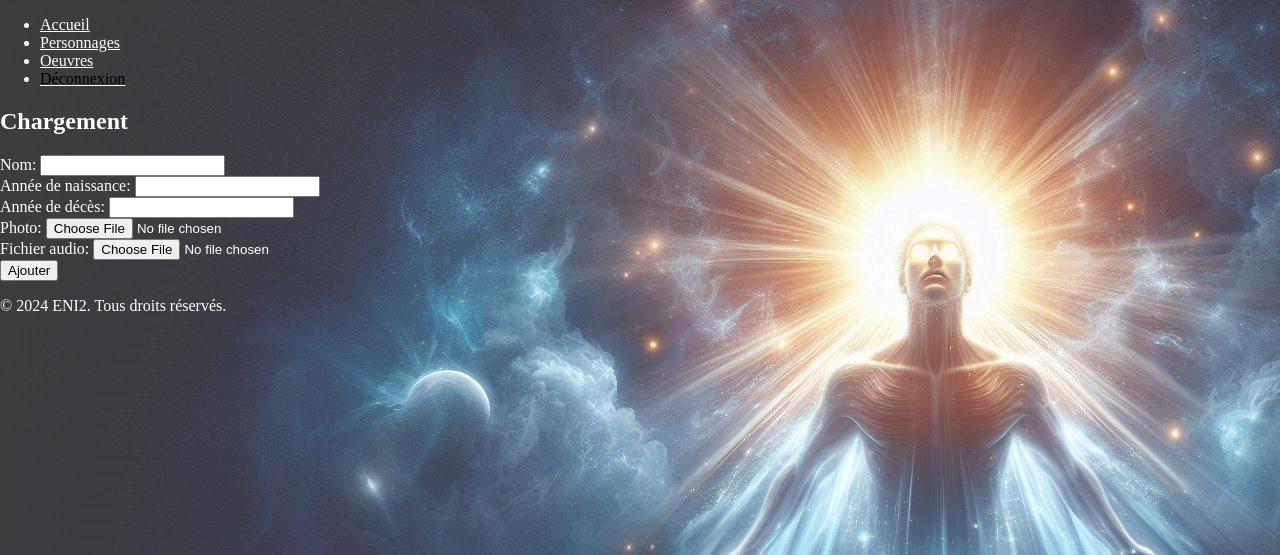
After one commit to Mister-J23/ProjetCDA, a Flask app: page /Chargement in a window 1280 px wide. The commit adds this page. Shown: the top 555 px of the page. Run offline with Flask 3, Linux system fonts and the light colour scheme; the visitor is signed in with stand-in values (Sample User, id 1).

Commit message:
Add files via upload

```diff
--- a/ProjetCDA/WEB_FLASK/app/__init__.py
+++ b/ProjetCDA/WEB_FLASK/app/__init__.py
@@ -8,6 +8,8 @@ app.secret_key ='svebberbrb'
 # Configuration de la base de données MySQL
 app.config['SQLALCHEMY_DATABASE_URI'] = 'mysql+pymysql://root:uimm@localhost/Philo'
 app.config['SQLALCHEMY_TRACK_MODIFICATIONS'] = False
+app.config['MAX_CONTENT_LENGTH'] = 50 * 1024 * 1024  # 50 MB
+
 
 # Initialisation de l'instance SQLAlchemy
 db = SQLAlchemy(app)
--- a/ProjetCDA/WEB_FLASK/app/routes.py
+++ b/ProjetCDA/WEB_FLASK/app/routes.py
@@ -1,4 +1,4 @@
-from flask import Flask, render_template,jsonify, send_file, abort, redirect, url_for, request, session
+from flask import Flask, render_template,jsonify, send_file, abort, redirect, url_for, request, session, flash
 from sqlalchemy import text
 from app import app, db
 from functools import wraps
@@ -8,10 +8,21 @@ import io
 def login_required(f):#Nécessite une connexion
     @wraps(f)
     def decorated_function(*args, **kwargs):
-        if 'username' not in session:  # Vérifie si l'utilisateur est connecté
+        if 'groupe' not in session:  # Vérifie si l'utilisateur est connecté
             return redirect(url_for('Connexion'))  # Rediriger vers la page de connexion si non connecté
         return f(*args, **kwargs)
     return decorated_function
+
+def login_required_Admin(f):  # Nécessite une connexion
+    @wraps(f)
+    def decorated_function_Admin(*args, **kwargs):
+        # Vérifie si l'utilisateur est connecté et s'il fait partie du groupe Admin
+        if 'groupe' not in session or session['groupe'] != 'Admin':
+            return redirect(url_for('Erreur', nb=3))  # Redirection vers la page d'erreur
+        return f(*args, **kwargs)
+    return decorated_function_Admin
+
+
 
 
 @app.route('/')
@@ -29,7 +40,6 @@ def déconnexion():
 
 
 
-
 @app.route('/Erreur/<int:nb>')
 def Erreur(nb):
     if nb==0:
@@ -38,6 +48,12 @@ def Erreur(nb):
         mes= "Problème de connexion"
     if nb==2:
         mes= "Nom d'utilisateur ou Mot de passe non valide"
+    if nb==3:
+        mes= "Page réservé aux administrateurs"
+    if nb==4:
+        mes= "Le POST n'a pas marché"
+    if nb==5:
+        mes= "Le POST a marché mais pas la requête"
     return mes
 
 
@@ -49,13 +65,14 @@ def login():
 
     # Vérifier les informations d'identification dans la base de données
     user = db.session.execute(
-        text("SELECT username FROM users WHERE username = :username AND password = :password"),
+        text("SELECT username, groupe FROM users WHERE username = :username AND password = :password"),
         {'username': username, 'password': password}
     ).fetchone()
 
     if user:
          # Ajouter l'utilisateur à la session
         session['username'] = user.username  # Assurez-vous que 'user.id' est bien récupéré de la base de données
+        session['groupe']=user.groupe
         print(session)
         return redirect(url_for('Home'))  # Rediriger vers la page d'accueil après connexion
 
@@ -68,6 +85,15 @@ def login():
 @login_required
 def Home():
     return render_template('Test.html')
+
+
+
+@app.route('/Personnage')
+@login_required
+def personnages():
+    # Récupérer toutes les images et fichiers audio
+    all_items = db.session.execute(text("SELECT * FROM extrait_audio")).fetchall()
+    return render_template('Personnages.html', items=all_items)
 
 @app.route('/audio/<int:id>')
 @login_required
@@ -103,15 +129,59 @@ def get_photo(id):
     except Exception as e:
         return f"Erreur lors de la récupération de l'image : {str(e)}"
 
-@app.route('/images') # decorators
-@login_required
-def Personnages():
-    return render_template('Personnages.html')
+@app.route('/charge', methods=['POST','GET'])
+@login_required_Admin
+def charge():
 
-@app.route('/Vidéos') # decorators
-@login_required
-def Vidéos():
-    return render_template('Vidéos.html')
+    print("La méthode charge() a été appelée")
+    if request.method == 'POST':
+        # Récupérer les données du formulaire
+        nom = request.form['nom']
+        naissance = request.form['naissance']
+        mort = request.form['mort']
+
+        # Récupérer les fichiers uploadés
+        photo = request.files['photo']
+        audio = request.files['audio']
+
+        # Lire le contenu des fichiers sous forme binaire
+
+        photo_data = photo.read()
+        audio_data = audio.read()
+
+
+        # Insérer les données dans la base de données avec des paramètres sécurisés
+        if db.session.execute(
+            text("INSERT INTO extrait_audio (nom, naissance, mort, photo, audio) VALUES (:nom, :naissance, :mort, :photo, :audio)"),
+            {'nom': nom, 'naissance': naissance, 'mort': mort, 'photo': photo_data, 'audio': audio_data}
+        ):
+
+            db.session.commit()  # Valide les changements
+            return redirect(url_for('personnages'))
+
+        return redirect(url_for('Erreur', nb=5))
+    elif request.method == 'GET':
+        return redirect(url_for('Erreur', nb=4))
+
+@app.route('/Chargement') # Charger des éléments dans la base
+@login_required_Admin
+def Page_chargement():
+    return render_template('charger.html')
+
+@app.route('/delete/<int:id>', methods=['POST']) #Supprimer des éléments de la base
+def delete_item(id):
+    # Supprimer l'élément de la base de données
+    db.session.execute(text("DELETE FROM extrait_audio WHERE id = :id"), {'id': id})
+    db.session.commit()
+    flash('Élément supprimé avec succès.', 'success')
+    return redirect(url_for('personnages'))
+
+
+
+@app.route('/Oeuvres') # decorators
+@login_required_Admin
+def oeuvres():
+    return render_template('Oeuvres.html')
 
 @app.route('/Contact') # decorators
 def Contact():
--- a/ProjetCDA/WEB_FLASK/app/static/style2.css
+++ b/ProjetCDA/WEB_FLASK/app/static/style2.css
@@ -32,7 +32,15 @@ figure {
 }
 
 figure img {
-    width: 360px;
-    height: 300px;
-    object-fit: cover; /* Facultatif : Ajuste le contenu de l'image pour remplir l'espace défini */
+    width: 30vw; /* 30% de la largeur de la fenêtre */
+    height: 30vw; /* 50% de la hauteur de la fenêtre */
+    object-fit: cover;
 }
+.icon{
+    width: 2vw; /* 30% de la largeur de la fenêtre */
+    height: 2vw; /* 50% de la hauteur de la fenêtre */
+
+}
+.black{
+    color: black;
+}
--- a/ProjetCDA/WEB_FLASK/app/templates/Test.html
+++ b/ProjetCDA/WEB_FLASK/app/templates/Test.html
@@ -16,8 +16,8 @@
         <img src = "static/dophin.png" width="60" >
         <nav>
             <ul>
-                <li><a href="{{ url_for('Personnages') }}">Personnages</a></li>
-                <li><a href="{{ url_for('Vidéos') }}">Vidéos</a></li>
+                <li><a href="{{ url_for('personnages') }}">Personnages</a></li>
+                <li><a href="{{ url_for('oeuvres') }}">Oeuvres</a></li>
                 <li><a href="{{ url_for('Contact') }}">Contact</a></li>
                 <button><a href="{{ url_for('déconnexion') }}" ><p class="déco">Déconnexion</p></button>
             </ul>
--- /dev/null
+++ b/ProjetCDA/WEB_FLASK/app/templates/charger.html
@@ -0,0 +1,60 @@
+<!DOCTYPE html>
+<html lang="fr">
+<head>
+
+    <title>Chargement</title>
+
+    <link rel ="stylesheet" href ="{{ url_for ('static', filename='style2.css')}}">
+
+
+    <meta name="viewport" content="width=device-width, initial-scale=1.0">
+
+</head>
+<body background="static/spaceman.png" >
+
+    <!-- En-tête de la page -->
+    <header>
+
+        <nav>
+            <ul>
+                <li><a href="{{ url_for('Home') }}">Accueil</a></li>
+                <li><a href="{{ url_for('personnages') }}">Personnages</a></li>
+                <li><a href="{{ url_for('oeuvres') }}">Oeuvres</a></li>
+                <li><a href="{{ url_for('déconnexion') }}"><p class="déco">Déconnexion</p></a></li>
+            </ul>
+        </nav>
+
+    </header>
+    <main>
+        <div>
+            <h2>Chargement</h2>
+            <form action="{{ url_for('charge') }}" method="POST" enctype="multipart/form-data">
+                <label for="nom">Nom:</label>
+                <input class="black" type="text" name="nom" required><br>
+
+                <label for="naissance">Année de naissance:</label>
+                <input class="black" type="number" name="naissance" required><br>
+
+                <label for="mort">Année de décès:</label>
+                <input class="black" type="number" name="mort" required><br>
+
+                <label for="photo">Photo:</label>
+                <input type="file" name="photo" accept="image/*" required><br>
+
+                <label for="audio">Fichier audio:</label>
+                <input type="file" name="audio" accept="audio/*"><br>
+
+                <button class="black" type="submit">Ajouter</button>
+            </form>
+        </div>
+    </main>
+
+    <!-- Section principale -->
+
+    <!-- Pied de page -->
+    <footer>
+        <p>&copy; 2024 ENI2. Tous droits réservés.</p>
+    </footer>
+
+</body>
+</html>
--- a/ProjetCDA/WEB_FLASK/app/templates/connexion.html
+++ b/ProjetCDA/WEB_FLASK/app/templates/connexion.html
@@ -5,9 +5,10 @@
     <title>Connexion</title>
 </head>
 <body background="static/dophin.png">
+    <h1> Philorama </h1>
     <div>
         <h2>Connexion</h2>
-        <form action="/login" method="POST">
+        <form action="{{ url_for('login') }}" method="POST">
             <input type="text" name="username" placeholder="Nom d'utilisateur" required>
             <input type="password" name="password" placeholder="Mot de passe" required>
             <button type="submit">Se connecter</button>
```
Also changed, not shown: ProjetCDA/WEB_FLASK/app/templates/Oeuvres.html (added, +47 -0 lines), ProjetCDA/WEB_FLASK/app/templates/Personnages.html (+28 -25 lines), ProjetCDA/WEB_FLASK/app/static/croix.png (added).
